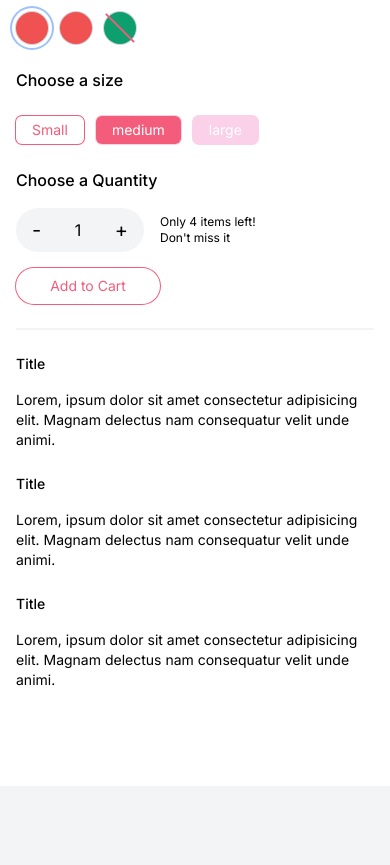
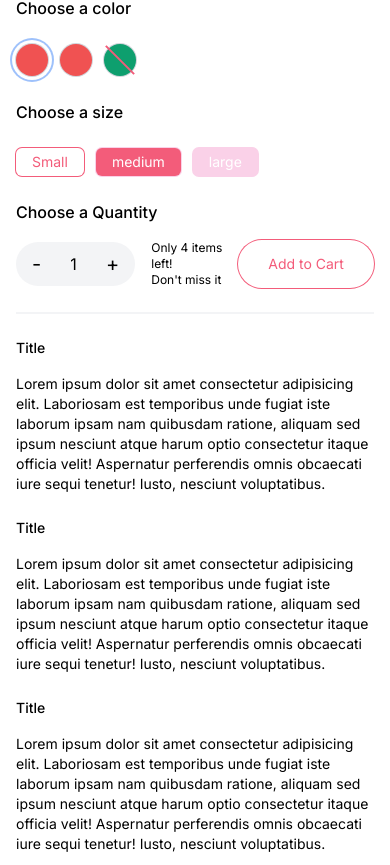
Before and after one commit to Phoenixhary/PxShopify, a Next.js app: page /test in a window 390 px wide. Shown: the part 1132-1997 px from the top of the page. Built offline with nearby package versions, Linux system fonts and the light colour scheme.

Commit message:
made the quantity  option interactive

```diff
--- a/app/[slug]/page.tsx
+++ b/app/[slug]/page.tsx
@@ -7,7 +7,7 @@ const SinglePage = () => {
   return (
     <div className='px-4 md:px-8 lg:px-16 xl:px-32 relative flex flex-col lg:flex-row gap-16'>
               {/* IMG */}
-        <div className='w-full lg:w-1/2 lg:sticky top-20 '>
+        <div className='w-full lg:w-1/2 lg:sticky top-1 h-max p-4'>
             <ProductImages />
         </div>
               {/*TEXTS */}
@@ -21,7 +21,7 @@ const SinglePage = () => {
             <div className='h-[2px] bg-gray-100' />
               <div className='flex items-center gap-4'>
                <h1 className='text-xl text-gray-500 line-through'> $59 </h1>
-               <h1 className='font-medium text-2xl'> $46</h1>
+               <h1 className='font-medium text-2xl'> $46 </h1>
             </div>
             <div className='h-[2px] bg-gray-100' />
               <CustomizeProducts />
@@ -31,24 +31,30 @@ const SinglePage = () => {
               <div className='text-sm'>
                 <h2 className='font-medium mb-4'>Title</h2>
                    <p>
-                   Lorem, ipsum dolor sit amet consectetur adipisicing elit.
-                   Magnam delectus nam consequatur velit unde animi.
+                   Lorem ipsum dolor sit amet consectetur adipisicing elit.
+                   Laboriosam est temporibus unde fugiat iste laborum ipsam nam quibusdam ratione,
+                   aliquam sed ipsum nesciunt atque harum optio consectetur itaque officia velit!
+                    Aspernatur perferendis omnis obcaecati iure sequi tenetur! Iusto, nesciunt voluptatibus.
                    </p>
               </div>
 
               <div className='text-sm'>
                 <h2 className='font-medium mb-4'>Title</h2>
                    <p>
-                   Lorem, ipsum dolor sit amet consectetur adipisicing elit.
-                   Magnam delectus nam consequatur velit unde animi.
+                   Lorem ipsum dolor sit amet consectetur adipisicing elit.
+                   Laboriosam est temporibus unde fugiat iste laborum ipsam nam quibusdam ratione,
+                   aliquam sed ipsum nesciunt atque harum optio consectetur itaque officia velit!
+                    Aspernatur perferendis omnis obcaecati iure sequi tenetur! Iusto, nesciunt voluptatibus.
                    </p>
               </div>
 
               <div className='text-sm'>
                 <h2 className='font-medium mb-4'>Title</h2>
                    <p>
-                   Lorem, ipsum dolor sit amet consectetur adipisicing elit.
-                   Magnam delectus nam consequatur velit unde animi.
+                   Lorem ipsum dolor sit amet consectetur adipisicing elit.
+                   Laboriosam est temporibus unde fugiat iste laborum ipsam nam quibusdam ratione,
+                   aliquam sed ipsum nesciunt atque harum optio consectetur itaque officia velit!
+                    Aspernatur perferendis omnis obcaecati iure sequi tenetur! Iusto, nesciunt voluptatibus.
                    </p>
               </div>
 
--- a/components/Add.tsx
+++ b/components/Add.tsx
@@ -5,26 +5,38 @@ const Add = () => {
 
   const [quantity, setQuantity] = useState(1);
 
+  // TEMPORARY
+  const stock = 4
+
+  const handleQuantity = (type: 'i' | 'd') => {
+    if (type === 'd' && quantity > 1) {
+      setQuantity((prev) => prev - 1);
+    }
+    if (type === 'i' && quantity < stock) {
+      setQuantity((prev) => prev + 1);
+    }
+  };
+
   return (
     <div className='flex flex-col gap-4'>
       <h1 className='font-medium'> Choose a Quantity </h1>
       <div className='flex justify-between'>
         <div className='flex justify-between items-center gap-4'>
           <div className='flex items-center justify-between bg-gray-100 py-2 px-4 rounded-3xl w-32'>
-              <button className='cursor-pointer text-xl'> - </button>
+              <button className='cursor-pointer text-xl' onClick={()=>handleQuantity("d")}> - </button>
                 {quantity}
-              <button className='cursor-pointer text-xl'> + </button>
+              <button className='cursor-pointer text-xl' onClick={()=>handleQuantity("i")}> + </button>
            </div>
           <div
           className='text-xs'> Only 4 items left! <br/> Don't miss it
           </div>
         </div>
-       </div>
       <button
        className='w-36 text-sm rounded-3xl ring-1 ring-lava text-lava py-2 px-4 hover:bg-lava hover:text-white
-        disabled:cursor-not-allowed disabled:text-white disabled:bg-pink-200 disabled:ring-none '>
+       disabled:cursor-not-allowed disabled:text-white disabled:bg-pink-200 disabled:ring-none '>
         Add to Cart
        </button>
+      </div>
     </div>
   )
 }
--- a/components/Navicons.tsx
+++ b/components/Navicons.tsx
@@ -33,8 +33,8 @@ const Navicons = () => {
            </div>
           }
         <IoNotificationsOutline size="20"  />
-          <div className='cursor-pointer relative'>
-        <FiShoppingCart size="20" className='cursor-pointer' onClick={() => setIsCartOpen((prev) => !prev)} />
+          <div className='cursor-pointer relative' onClick={() => setIsCartOpen((prev) => !prev)}>
+        <FiShoppingCart size="20" className='cursor-pointer'  />
           <div className='absolute -top-4 -right-3 w-4 bg-lava rounded-full text-sm text-white flex items-center justify-center'>2</div>
           </div>
         {isCartOpen && <CartModel />}
--- a/components/ProductImages.tsx
+++ b/components/ProductImages.tsx
@@ -25,7 +25,7 @@ const ProductImages = () => {
 
         const [index, setIndex] = useState(0)
   return (
-    <div>
+    <div className=''>
         <div className='relative h-[500px]'>
             <Image src={images[index].url}
             alt='' fill sizes='50vw' className='object-cover rounded-md'
--- a/components/SearchBar.tsx
+++ b/components/SearchBar.tsx
@@ -16,7 +16,7 @@ const SearchBar = () => {
 
   return (
       <form onSubmit={handleSearch}
-      className='flex flex-1 justify-between gap-4 bg-gray-100 rounded-xl '>
+      className='flex flex-1 justify-between gap-4 bg-gray-100 rounded-xl'>
           <input className='border-none flex-1 bg-transparent' type="text" placeholder='Search...' name='name' />
           <button>
           <FiSearch className='mx-2' />
```
